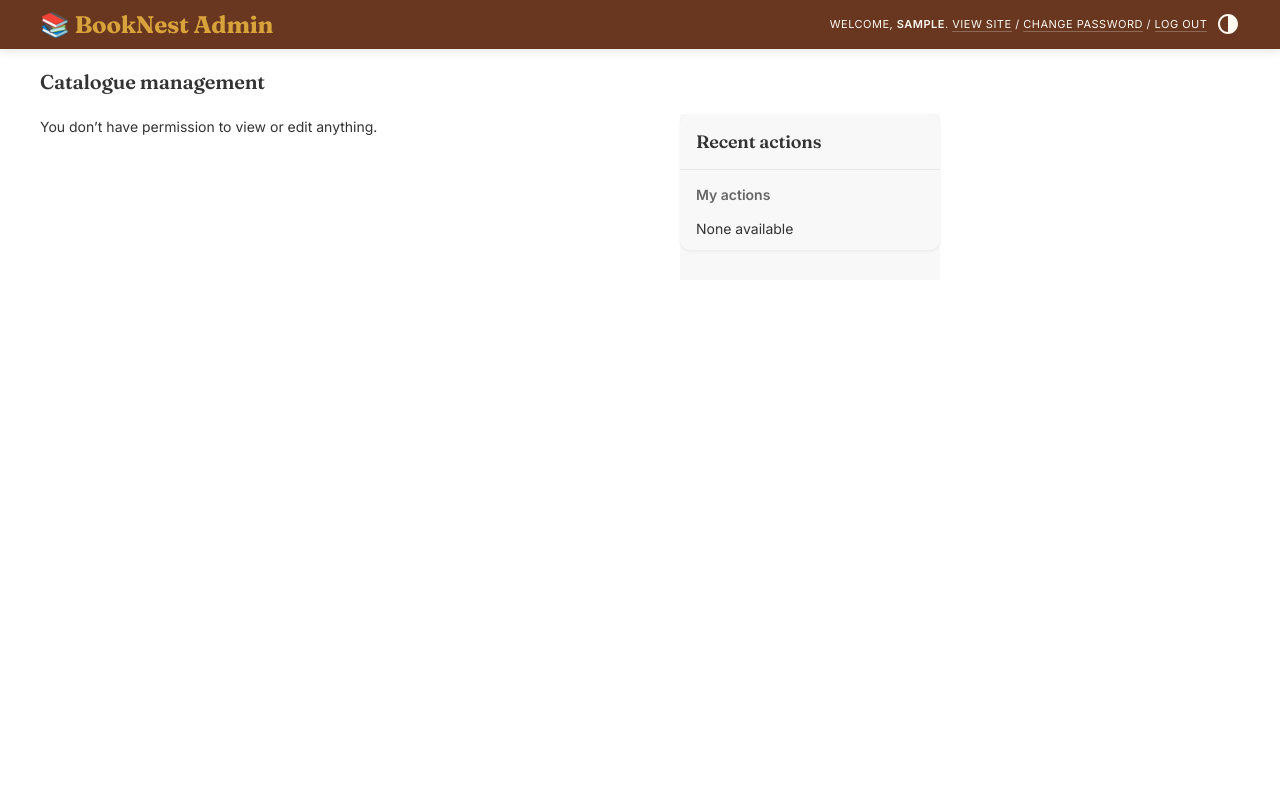
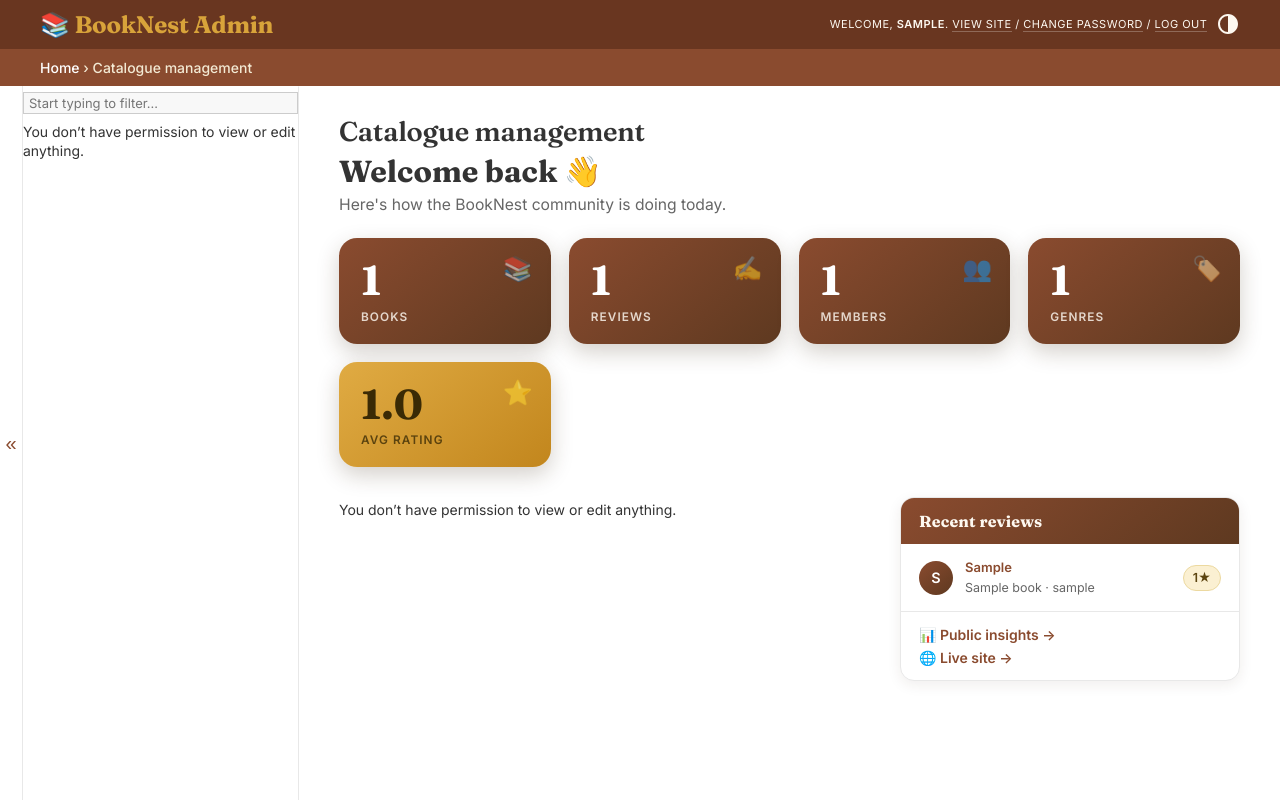
Before and after one commit to guneysol/django-test, a Django app: page /admin/ in a window 1280 px wide. Run offline with Django 5.2, Linux system fonts and the light colour scheme; a user stored in the database is signed in; tables that the repository leaves empty hold one stand-in row (values such as "Sample post"); data that the repository does not hold is empty.

Commit message:
Redesign admin dashboard: gradient stat cards, recent reviews panel, richer list pages

```diff
--- /dev/null
+++ b/catalog/templatetags/admin_extras.py
@@ -0,0 +1,25 @@
+"""Template tags powering the custom admin dashboard."""
+
+from django.contrib.auth import get_user_model
+from django.db.models import Avg
+from django.template import Library
+
+from catalog.models import Book, Genre, Review
+
+register = Library()
+
+
+@register.simple_tag
+def get_admin_stats():
+    """Headline numbers + recent activity for the admin dashboard."""
+    avg = Review.objects.aggregate(a=Avg("rating"))["a"]
+    return {
+        "books": Book.objects.count(),
+        "reviews": Review.objects.count(),
+        "members": get_user_model().objects.count(),
+        "genres": Genre.objects.count(),
+        "avg_rating": round(avg, 1) if avg else "—",
+        "recent": (
+            Review.objects.select_related("book", "author").order_by("-created_at")[:6]
+        ),
+    }
--- a/static/css/admin.css
+++ b/static/css/admin.css
@@ -108,3 +108,207 @@ a.button {
 div.breadcrumbs {
   font-weight: 500;
 }
+
+/* --- Layout breathing room ------------------------------------------------ */
+#content {
+  padding: 28px 40px;
+}
+#content > h1 {
+  font-size: 1.7rem;
+  margin-bottom: 4px;
+}
+
+/* --- Dashboard hero ------------------------------------------------------- */
+.bn-hero {
+  margin: 4px 0 22px;
+}
+.bn-hero h2 {
+  font-family: "Fraunces", Georgia, serif;
+  font-size: 1.9rem;
+  margin: 0;
+}
+.bn-hero p {
+  margin: 4px 0 0;
+  color: var(--body-quiet-color, #8a8178);
+  font-size: 0.98rem;
+}
+
+/* --- Stat cards (theme-independent gradient) ------------------------------ */
+.bn-cards {
+  display: grid;
+  gap: 18px;
+  grid-template-columns: repeat(auto-fit, minmax(170px, 1fr));
+  margin: 0 0 30px;
+}
+.bn-card {
+  position: relative;
+  overflow: hidden;
+  background: linear-gradient(140deg, #8a4b2f 0%, #5e3920 100%);
+  color: #fdf8f0;
+  border: 0;
+  border-radius: 18px;
+  padding: 22px 22px 20px;
+  box-shadow: 0 8px 22px rgba(60, 40, 20, 0.22);
+  transition: transform 0.14s ease, box-shadow 0.14s ease;
+}
+.bn-card:hover {
+  transform: translateY(-3px);
+  box-shadow: 0 14px 30px rgba(60, 40, 20, 0.3);
+}
+.bn-card .bn-ico {
+  position: absolute;
+  top: 16px;
+  right: 18px;
+  font-size: 1.5rem;
+  opacity: 0.55;
+}
+.bn-card b {
+  display: block;
+  font-family: "Fraunces", Georgia, serif;
+  font-size: 2.6rem;
+  font-weight: 700;
+  line-height: 1;
+  color: #ffffff;
+}
+.bn-card .bn-lbl {
+  display: block;
+  margin-top: 8px;
+  font-size: 0.74rem;
+  font-weight: 600;
+  text-transform: uppercase;
+  letter-spacing: 0.09em;
+  color: rgba(253, 248, 240, 0.82);
+}
+.bn-card.accent {
+  background: linear-gradient(140deg, #e0ab43 0%, #c2861d 100%);
+}
+.bn-card.accent b {
+  color: #3a2a05;
+}
+.bn-card.accent .bn-lbl {
+  color: rgba(58, 42, 5, 0.78);
+}
+
+/* --- Dashboard two-column grid -------------------------------------------- */
+.bn-dash-grid {
+  display: grid;
+  grid-template-columns: minmax(0, 1fr) 340px;
+  gap: 26px;
+  align-items: start;
+}
+@media (max-width: 1000px) {
+  .bn-dash-grid {
+    grid-template-columns: 1fr;
+  }
+}
+.bn-dash-grid #content-main {
+  width: auto;
+}
+
+/* App-list modules: rounded cards with a branded header bar. */
+.bn-dash-grid .module,
+.bn-recent {
+  border-radius: 14px;
+  overflow: hidden;
+  border: 1px solid var(--hairline-color, #e7e0d3);
+  box-shadow: 0 4px 14px rgba(60, 40, 20, 0.08);
+  background: var(--body-bg, #fff);
+}
+.bn-dash-grid .module caption,
+.bn-dash-grid .module h2,
+.bn-recent-head {
+  background: linear-gradient(140deg, #8a4b2f, #5e3920);
+  color: #fdf8f0 !important;
+  font-family: "Fraunces", Georgia, serif;
+  font-size: 1rem;
+  letter-spacing: 0.01em;
+  padding: 13px 18px;
+}
+.bn-dash-grid .module caption a {
+  color: #fdf8f0 !important;
+}
+.bn-dash-grid .module th,
+.bn-dash-grid .module td {
+  padding: 12px 18px;
+}
+.bn-dash-grid .module tr:hover td {
+  background: var(--selected-bg, #f7efe3);
+}
+
+/* --- Recent reviews panel ------------------------------------------------- */
+.bn-recent-head h2 {
+  margin: 0;
+  color: #fdf8f0;
+}
+.bn-recent ul {
+  list-style: none;
+  margin: 0;
+  padding: 0;
+}
+.bn-recent li {
+  display: flex;
+  align-items: center;
+  gap: 12px;
+  padding: 13px 18px;
+  border-bottom: 1px solid var(--hairline-color, #ece5d7);
+}
+.bn-recent li:last-of-type {
+  border-bottom: 0;
+}
+.bn-avatar {
+  flex: none;
+  width: 34px;
+  height: 34px;
+  border-radius: 50%;
+  background: linear-gradient(140deg, #8a4b2f, #5e3920);
+  color: #fff;
+  display: flex;
+  align-items: center;
+  justify-content: center;
+  font-weight: 700;
+  font-size: 0.9rem;
+}
+.bn-recent-body {
+  flex: 1;
+  min-width: 0;
+}
+.bn-recent-body a {
+  display: block;
+  font-weight: 600;
+  white-space: nowrap;
+  overflow: hidden;
+  text-overflow: ellipsis;
+}
+.bn-recent .bn-sub {
+  display: block;
+  color: var(--body-quiet-color, #8a8178);
+  font-size: 0.78rem;
+  margin-top: 1px;
+  white-space: nowrap;
+  overflow: hidden;
+  text-overflow: ellipsis;
+}
+.bn-chip {
+  flex: none;
+  background: #fbf0d2;
+  color: #5c4410;
+  border: 1px solid #ecd9a0;
+  border-radius: 999px;
+  padding: 2px 9px;
+  font-size: 0.78rem;
+  font-weight: 700;
+}
+.bn-links {
+  display: flex;
+  flex-direction: column;
+  gap: 6px;
+  padding: 14px 18px;
+  border-top: 1px solid var(--hairline-color, #ece5d7);
+}
+.bn-links a {
+  font-weight: 600;
+}
+.bn-empty {
+  padding: 18px;
+  color: var(--body-quiet-color, #8a8178);
+}
--- /dev/null
+++ b/templates/admin/index.html
@@ -0,0 +1,51 @@
+{% extends "admin/base_site.html" %}
+{% load admin_extras i18n %}
+
+{% block content_title %}<h1>Catalogue management</h1>{% endblock %}
+
+{% block content %}
+{% get_admin_stats as stats %}
+
+<div class="bn-hero">
+  <h2>Welcome back 👋</h2>
+  <p>Here's how the BookNest community is doing today.</p>
+</div>
+
+<div class="bn-cards">
+  <div class="bn-card"><span class="bn-ico">📚</span><b>{{ stats.books }}</b><span class="bn-lbl">Books</span></div>
+  <div class="bn-card"><span class="bn-ico">✍️</span><b>{{ stats.reviews }}</b><span class="bn-lbl">Reviews</span></div>
+  <div class="bn-card"><span class="bn-ico">👥</span><b>{{ stats.members }}</b><span class="bn-lbl">Members</span></div>
+  <div class="bn-card"><span class="bn-ico">🏷️</span><b>{{ stats.genres }}</b><span class="bn-lbl">Genres</span></div>
+  <div class="bn-card accent"><span class="bn-ico">⭐</span><b>{{ stats.avg_rating }}</b><span class="bn-lbl">Avg rating</span></div>
+</div>
+
+<div class="bn-dash-grid">
+  <div id="content-main">
+    {% include "admin/app_list.html" with app_list=app_list show_changelinks=True %}
+  </div>
+
+  <aside class="bn-recent">
+    <div class="bn-recent-head"><h2>Recent reviews</h2></div>
+    {% if stats.recent %}
+      <ul>
+        {% for r in stats.recent %}
+          <li>
+            <span class="bn-avatar">{{ r.author.username|first|upper }}</span>
+            <span class="bn-recent-body">
+              <a href="{% url 'admin:catalog_review_change' r.pk %}">{{ r.headline }}</a>
+              <span class="bn-sub">{{ r.book.title }} · {{ r.author.username }}</span>
+            </span>
+            <span class="bn-chip">{{ r.rating }}★</span>
+          </li>
+        {% endfor %}
+      </ul>
+    {% else %}
+      <p class="bn-empty">No reviews yet.</p>
+    {% endif %}
+    <div class="bn-links">
+      <a href="{% url 'catalog:stats' %}">📊 Public insights →</a>
+      <a href="{% url 'catalog:book_list' %}">🌐 Live site →</a>
+    </div>
+  </aside>
+</div>
+{% endblock %}
```
Also changed, not shown: catalog/admin.py (+57 -4 lines), catalog/tests.py (+20 -0 lines).
